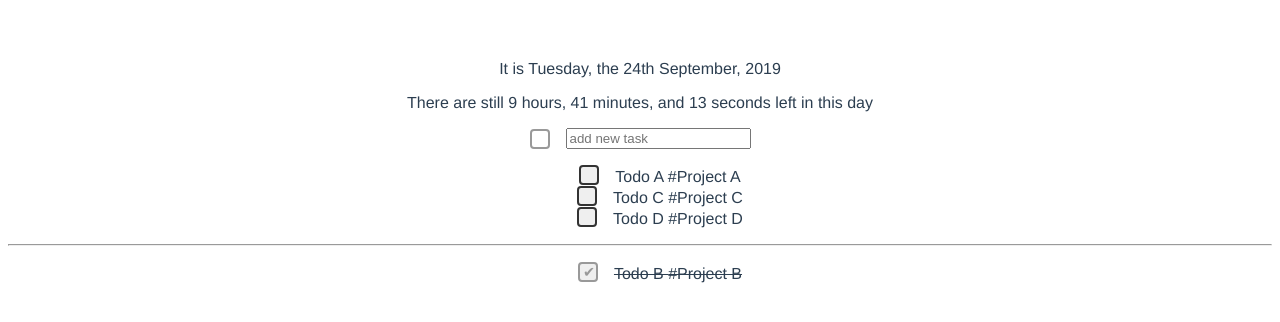
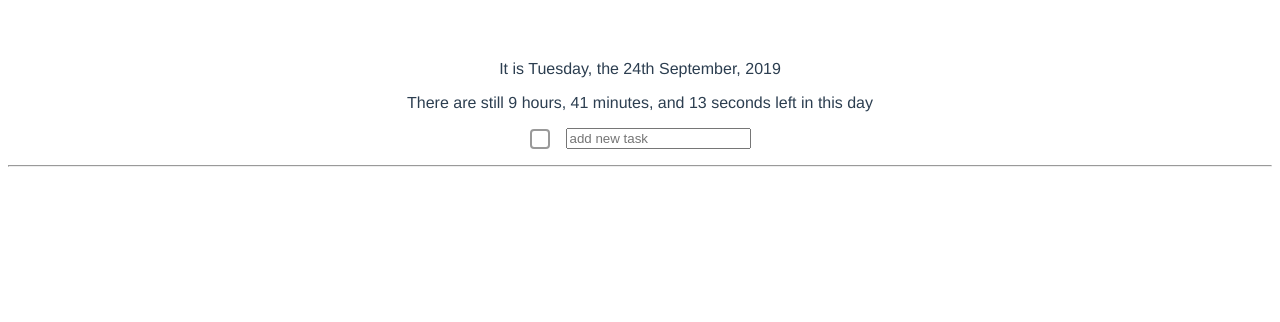
Before and after one commit to Plsr/DoDee, a Vue app: page / in a window 1280 px wide. Shown: the top 322 px of the page. Built offline with nearby package versions, Linux system fonts and the light colour scheme.

Commit message:
Save todos to local storage

```diff
--- a/src/App.vue
+++ b/src/App.vue
@@ -20,23 +20,19 @@ export default {
   },
   data: function() {
     return {
-      todos: [{
-        title: 'Todo A',
-        project: 'Project A',
-        done: false,
-      }, {
-        title: 'Todo B',
-        project: 'Project B',
-        done: true,
-      }, {
-        title: 'Todo C',
-        project: 'Project C',
-        done: false,
-      }, {
-        title: 'Todo D',
-        project: 'Project D',
-        done: false,
-      }],
+      todos: [],
+    }
+  },
+  created() {
+    window.addEventListener('beforeunload', this.saveTodos)
+  },
+  mounted() {
+    if (localStorage.getItem('todos')) {
+      try {
+        this.todos = JSON.parse(localStorage.getItem('todos'))
+      } catch(e) {
+        localStorage.removeItem('todos')
+      }
     }
   },
   methods: {
@@ -46,6 +42,10 @@ export default {
         project: project,
         done: false
       })
+    },
+    saveTodos() {
+      const parsedTodos = JSON.stringify(this.todos)
+      localStorage.setItem('todos', parsedTodos)
     }
   }
 }
```
